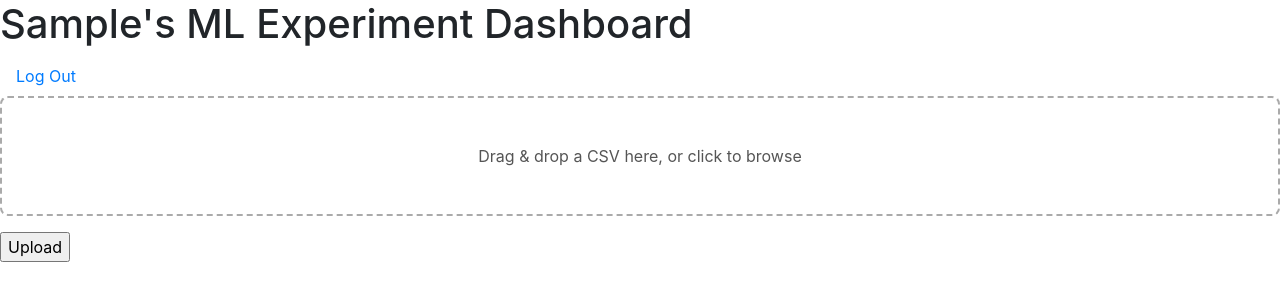
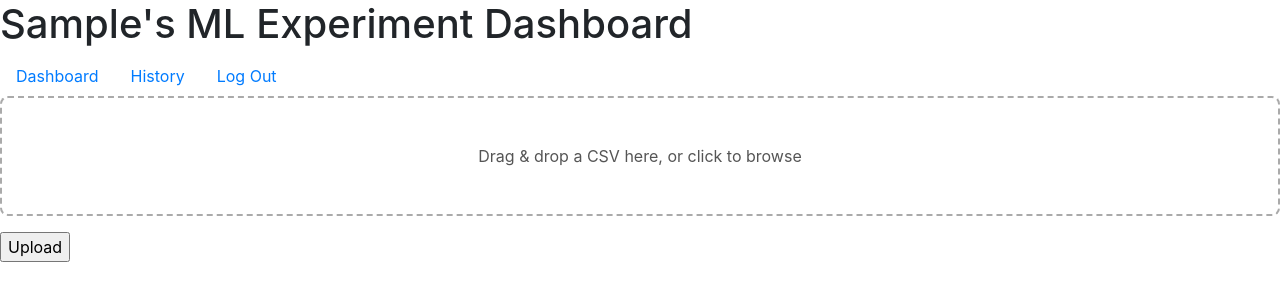
Before and after one commit to ayjay-9/capstone, a Django app: page / in a window 1280 px wide. Shown: the top 301 px of the page. Run offline with Django 5.2, Linux system fonts and the light colour scheme; the visitor is signed in with stand-in values (Sample User, id 1); some libraries are stand-ins or nearby versions.

Commit message:
add link to history page

```diff
--- a/capstone/ml_experiment_dashboard/templates/ml_experiment_dashboard/layout.html
+++ b/capstone/ml_experiment_dashboard/templates/ml_experiment_dashboard/layout.html
@@ -23,6 +23,12 @@
                 <ul class="nav">
                     {% if user.is_authenticated %}
                         <li class="nav-item">
+                            <a class="nav-link" href="{% url 'index' %}">Dashboard</a>
+                        </li>
+                        <li class="nav-item">
+                            <a class="nav-link" href="{% url 'history' %}">History</a>
+                        </li>
+                        <li class="nav-item">
                             <a class="nav-link" href="{% url 'logout' %}">Log Out</a>
                         </li>
                     {% else %}
```
